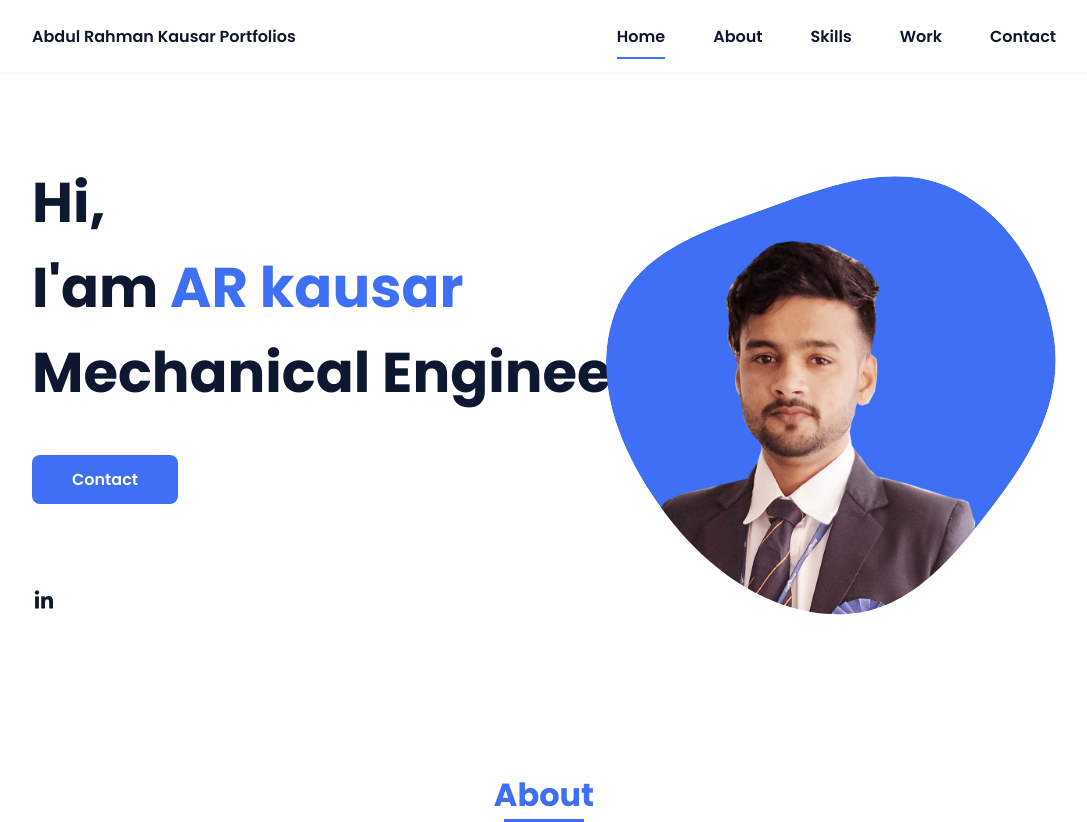
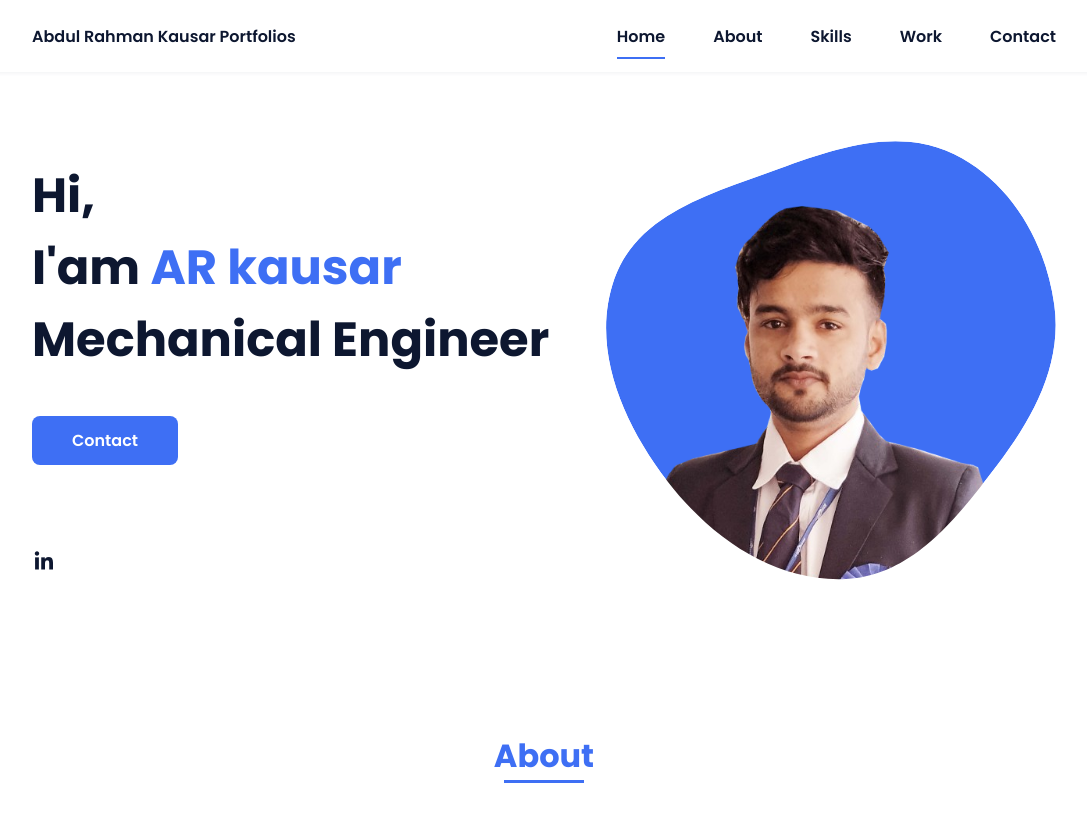
Before and after one commit to atulranjan73/AR-Kausar-protofolio, a plain HTML site: page index.html in a window 1280 px wide. Shown: the top 822 px of the page, without its empty margins (96-1183 px from the left). Drawn offline with nearby package versions, Linux system fonts and the light colour scheme.

Commit message:
fix photo

```diff
--- a/assets/css/styles.css
+++ b/assets/css/styles.css
@@ -199,9 +199,10 @@ img {
 }
 
 .home__title {
-  font-size: var(--big-font-size);
+  font-size: 3rem;
   margin-bottom: var(--mb-5);
 }
+
 
 .home__title-color {
   color: var(--first-color);
@@ -227,7 +228,7 @@ img {
   position: absolute;
   right: 0;
   bottom: 0;
-  width: 260px;
+  width: 220px;
 }
 
 .home__blob {
--- a/index.html
+++ b/index.html
@@ -57,7 +57,7 @@
                         </mask>
                         <g mask="url(#mask0)">
                             <path d="M9.19024 145.964C34.0253 76.5814 114.865 54.7299 184.111 29.4823C245.804 6.98884 311.86 -14.9503 370.735 14.143C431.207 44.026 467.948 107.508 477.191 174.311C485.897 237.229 454.931 294.377 416.506 344.954C373.74 401.245 326.068 462.801 255.442 466.189C179.416 469.835 111.552 422.137 65.1576 361.805C17.4835 299.81 -17.1617 219.583 9.19024 145.964Z"/>
-                            <image class="home__blob-img" x="50" y="60" href="mec/pro_copy-removebg-preview.png"/>
+                            <image class="home__blob-img" x="60" y="60" href="mec/pro_copy-removebg-preview.png"/>
                         </g>
                     </svg>
                 </div>
```
